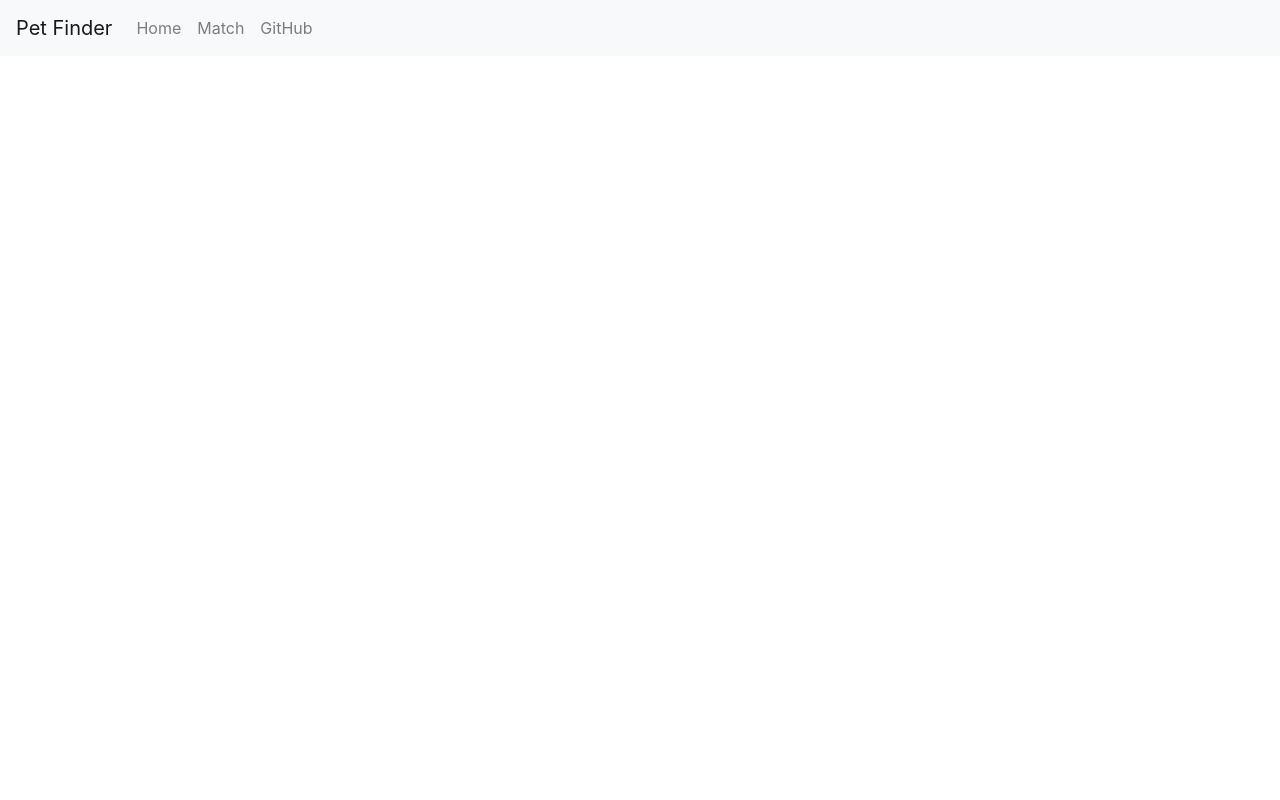
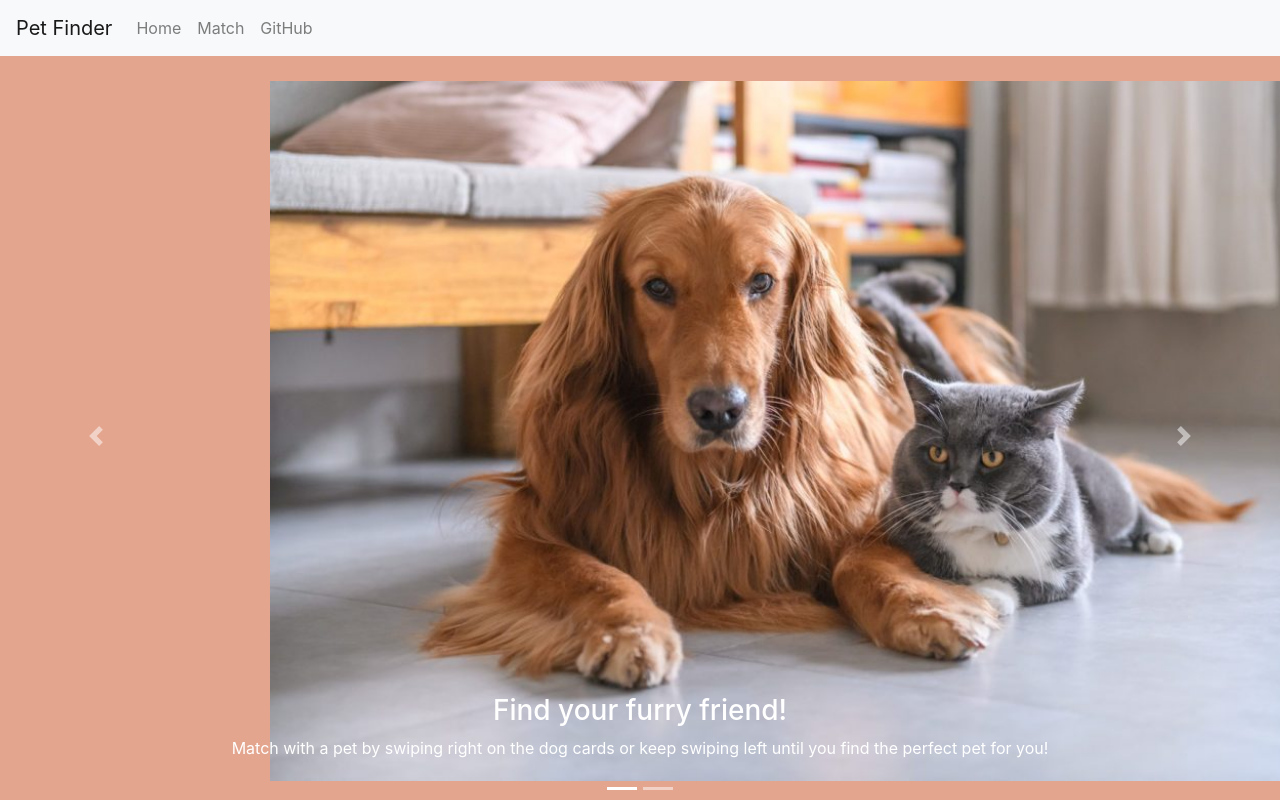
Before and after one commit to Codubee/PetFinderMW3-4, a React (Create React App) app in the folder frontend/: page / in a window 1280 px wide. Shown: the top 800 px of the page. Built offline with nearby package versions, Linux system fonts and the light colour scheme.

Commit message:
Added landing page to app.js

```diff
--- a/frontend/src/App.js
+++ b/frontend/src/App.js
@@ -3,7 +3,10 @@ import NavigationBar from './components/NavBar';
 import LandingPage from './views/LandingPage'
 function App() {
   return (
-    <NavigationBar/>
+    <div>
+      <NavigationBar/>
+      <LandingPage/>
+    </div>
   );
 }
 
```
